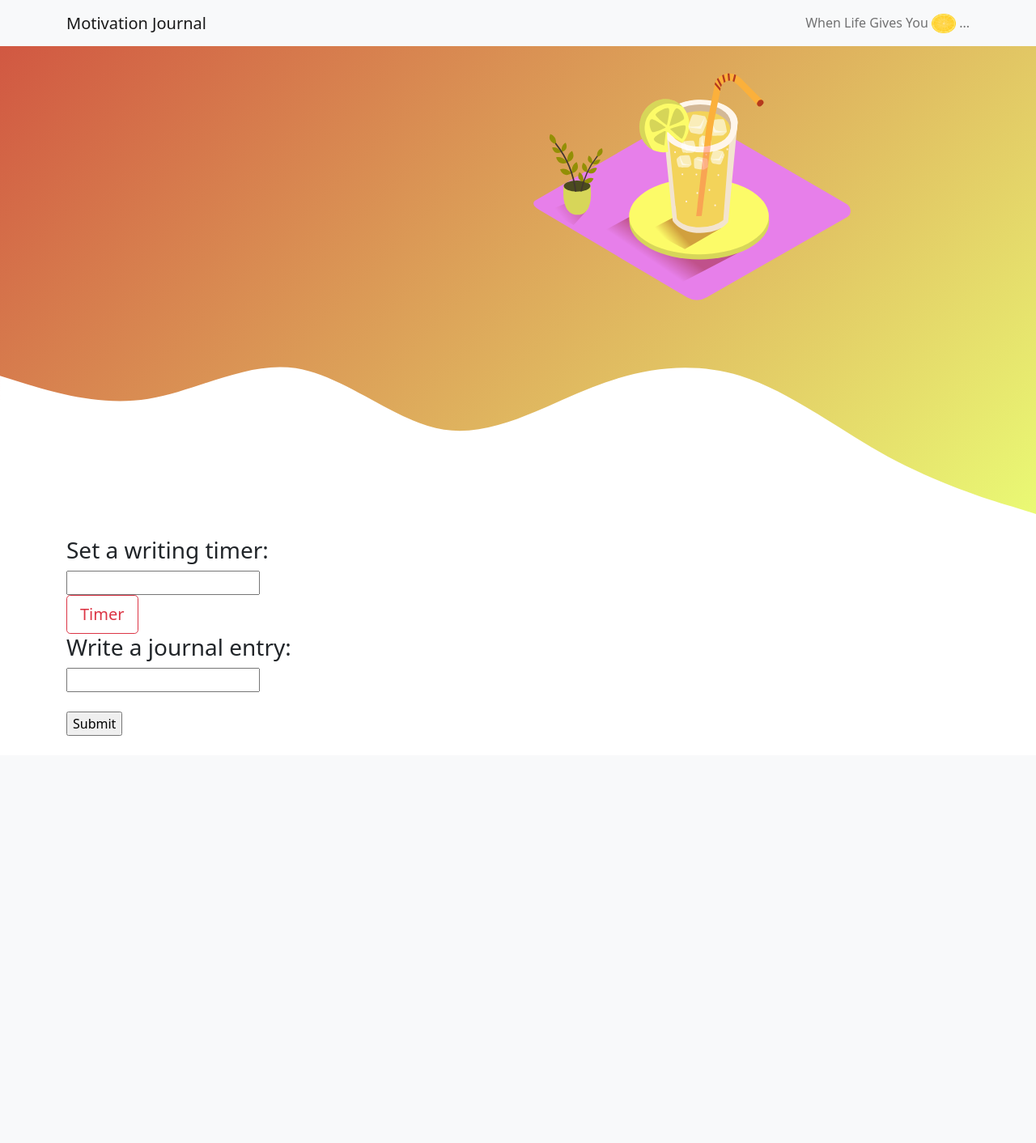
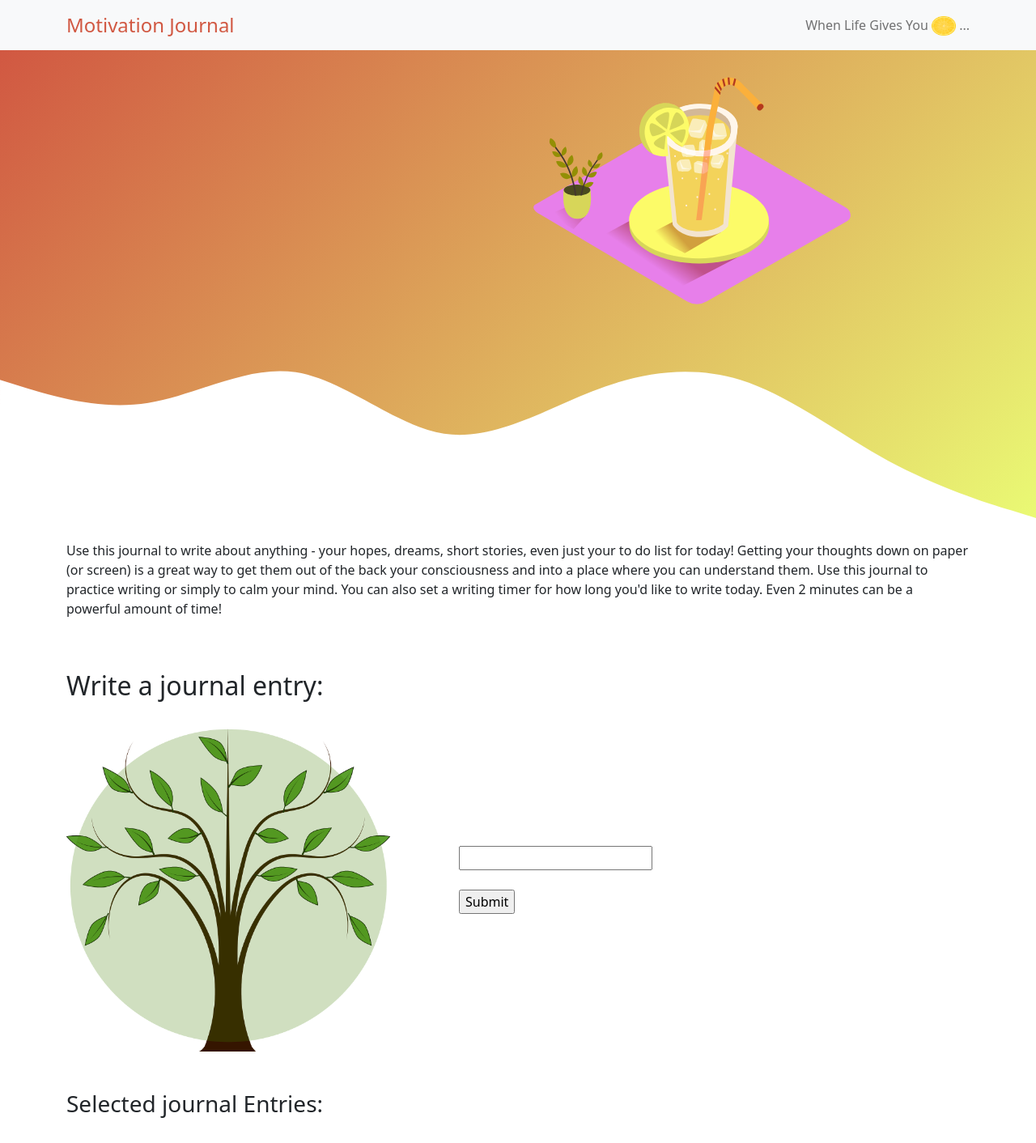
Before and after one commit to deliaconstantino/motivation-journal-frontend, a PHP site: page / in a window 1280 px wide. Shown: the whole page at 81% size. Before the commit the page ends 909 px from the top, so only its background shows below. Run offline with PHP 8.4, Linux system fonts and the light colour scheme.

Commit message:
formatted journal section and added explanation of site paragraph

```diff
--- a/index.html
+++ b/index.html
@@ -53,28 +53,48 @@
     <!-- <svg xmlns="http://www.w3.org/2000/svg" viewBox="0 0 1440 320"><path fill="#fff" fill-opacity="1" d="M0,224L30,240C60,256,120,288,180,266.7C240,245,300,171,360,165.3C420,160,480,224,540,213.3C600,203,660,117,720,101.3C780,85,840,139,900,170.7C960,203,1020,213,1080,224C1140,235,1200,245,1260,224C1320,203,1380,149,1410,122.7L1440,96L1440,320L1410,320C1380,320,1320,320,1260,320C1200,320,1140,320,1080,320C1020,320,960,320,900,320C840,320,780,320,720,320C660,320,600,320,540,320C480,320,420,320,360,320C300,320,240,320,180,320C120,320,60,320,30,320L0,320Z"></path></svg> -->
   </header>
 
-  <section class="form"></section>
+  <div class="container">
+    <p>Use this journal to write about anything - your hopes, dreams, short stories, even just your to do list for today! Getting your thoughts down on paper (or screen) is a great way to get them out of the back your consciousness and into a place where you can understand them. Use this journal to practice writing or simply to calm your mind. You can also set a writing timer for how long you'd like to write today. Even 2 minutes can be a powerful amount of time!</p>
+  </div>
 
+  <br><br>
+
+  <section class="journal">
 
       <div class="container" id="form-container">
-      <h3>Set a writing timer:</h3>
-      <form id="set-timer">
-        <input type="dropdown">
-      </form>
-      <button type="button" class="btn btn-outline-danger btn-lg">Timer</button>
-      <h3>Write a journal entry:</h3>
+
+        <h2>Write a journal entry:</h2>
+        <!-- journal portion below -->
+        <br>
+        <div class="row g-5 align-items-center">
+
+          <div class="col-md-5">
+            <img src="img/green-tree-clipart.png" width="400" height="400" />
+          </div>
+
+          <div class="col-md-5">
             <form id="new-entry-form">
-        <input type="text">
+            <input type="textarea">
             <br><br>
             <input type="submit">
             </form>
             <br>
           </div>
+        </div>
+      </div>
 
+  </section>
+
+  <br><br>
+
+    <section>
       <div class="container" id="entries-container">
+        <h3>Selected journal Entries:</h3>
+        <br>
 
       </div>
-  </div>
+    </section>
+
 
 
   <script src="src/entry.js"></script>
--- a/styles/bootstrap/css/style.css
+++ b/styles/bootstrap/css/style.css
@@ -4,6 +4,10 @@ body {
   font-size: 1rem;
 }
 
+.navbar-light .navbar-brand {
+  color: rgb(209,88,66);
+  font-size: 1.5rem;
+}
 
 
 .gradient {
@@ -22,3 +26,10 @@ body {
   font-family: 'Satisfy', cursive;
   min-height: 10% !important;
 }
+
+
+
+.bg-image {
+  background-repeat: no-repeat;
+  background-size: auto;
+}
```
Also changed, not shown: img/green-tree-clipart.png (added), img/hourglass-end-solid.svg (added), img/sand-clock.svg (added), img/yellow-hourglass.png (added). Lines whose indentation alone changed are shown as unchanged.
